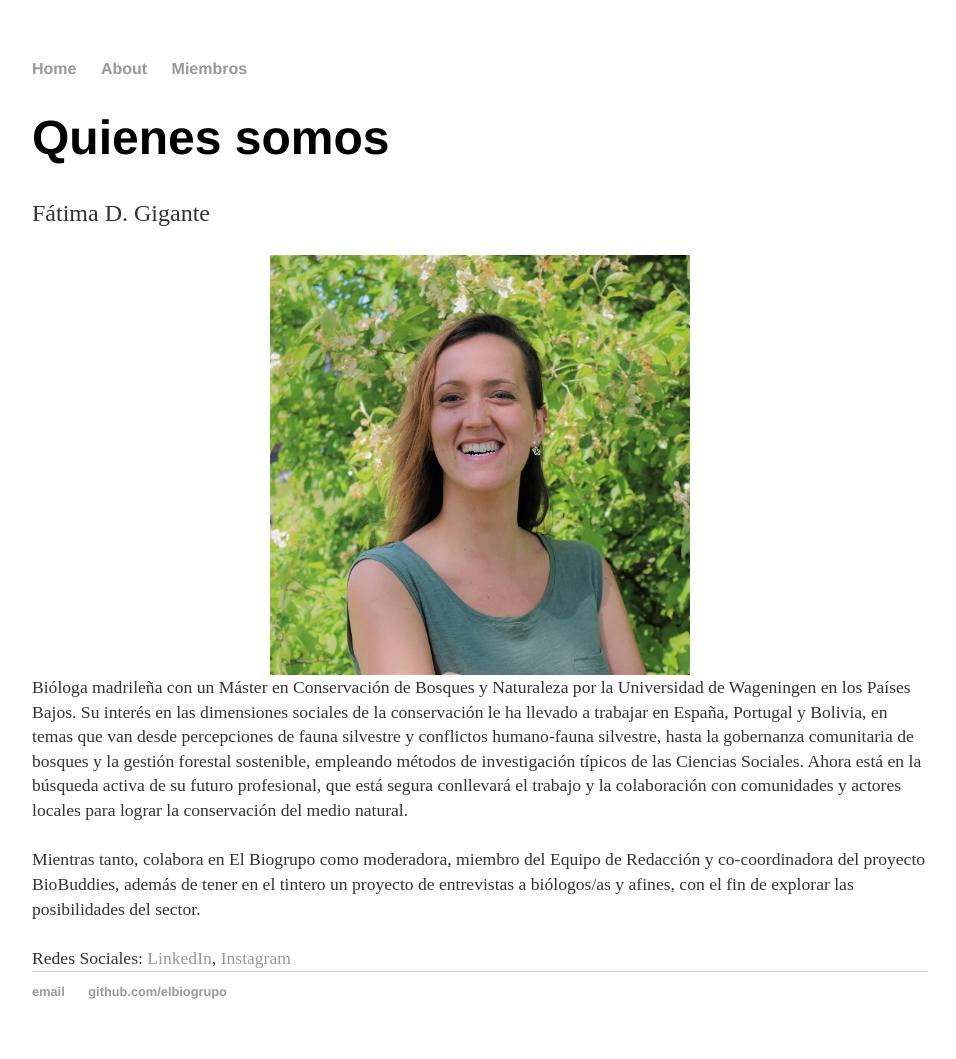
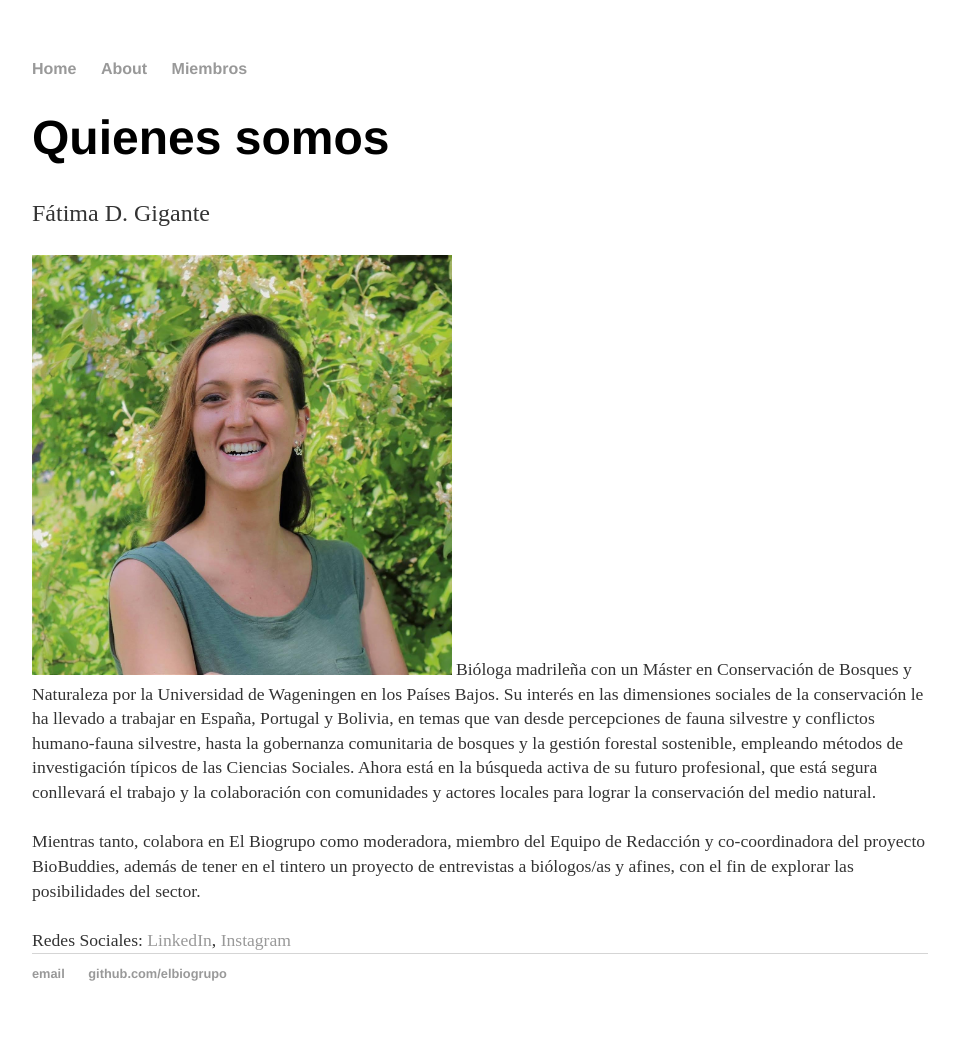
Before and after one commit to elbiogrupo/elbiogrupo.github.io, a Jekyll site: the page built from miembros/index.html, in a window 1280 px wide. Shown: the whole page, without its empty margins (160-1116 px from the left). Built offline with Jekyll 4.4.1, drawn with Linux system fonts in a browser that asks for light colours.

Commit message:
Update index.html

```diff
--- a/miembros/index.html
+++ b/miembros/index.html
@@ -5,7 +5,7 @@ title: El Biogrupo
 <div class="blurb">
 	<h1>Quienes somos</h1>
 	<p>Fátima D. Gigante</p>
-	<img src="{{site.url}}/image/FotoBio_Fátima.jpg" width="420" height="420" id="hp" style="display: block; margin: auto;" />
+	<img src="{{site.url}}/image/FotoBio_Fátima.jpg" width="420" height="420" id="hp"/>
 	<p2>Bióloga madrileña con un Máster en Conservación de Bosques y Naturaleza por la Universidad de Wageningen en los Países Bajos. Su interés en las dimensiones sociales de la conservación le ha llevado a trabajar en España, Portugal y Bolivia, en temas que van desde percepciones de fauna silvestre y conflictos humano-fauna silvestre, hasta la gobernanza comunitaria de bosques y la gestión forestal sostenible, empleando métodos de investigación típicos de las Ciencias Sociales. Ahora está en la búsqueda activa de su futuro profesional, que está segura conllevará el trabajo y la colaboración con comunidades y actores locales para lograr la conservación del medio natural.
 <br>
 
```
